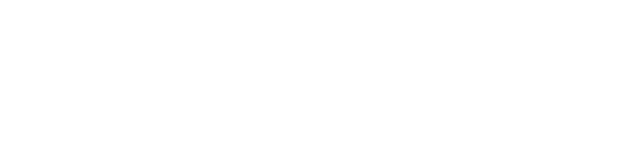
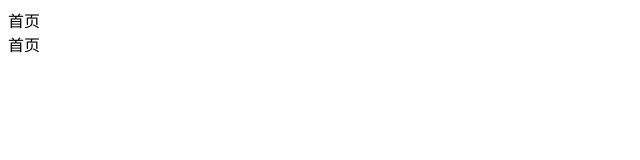
Before and after one commit to xkd01/taobao, a plain HTML site: page zhangjialu.html in a window 1280 px wide. Shown: the whole page, without its empty margins (0-640 px from the left). Drawn offline with Linux system fonts and the light colour scheme.

Commit message:
zhangjialu01

```diff
--- a/zhangjialu.html
+++ b/zhangjialu.html
@@ -7,6 +7,7 @@
     <title>Document</title>
 </head>
 <body>
-
+    首页<br>
+    首页<br>
 </body>
 </html>
```
